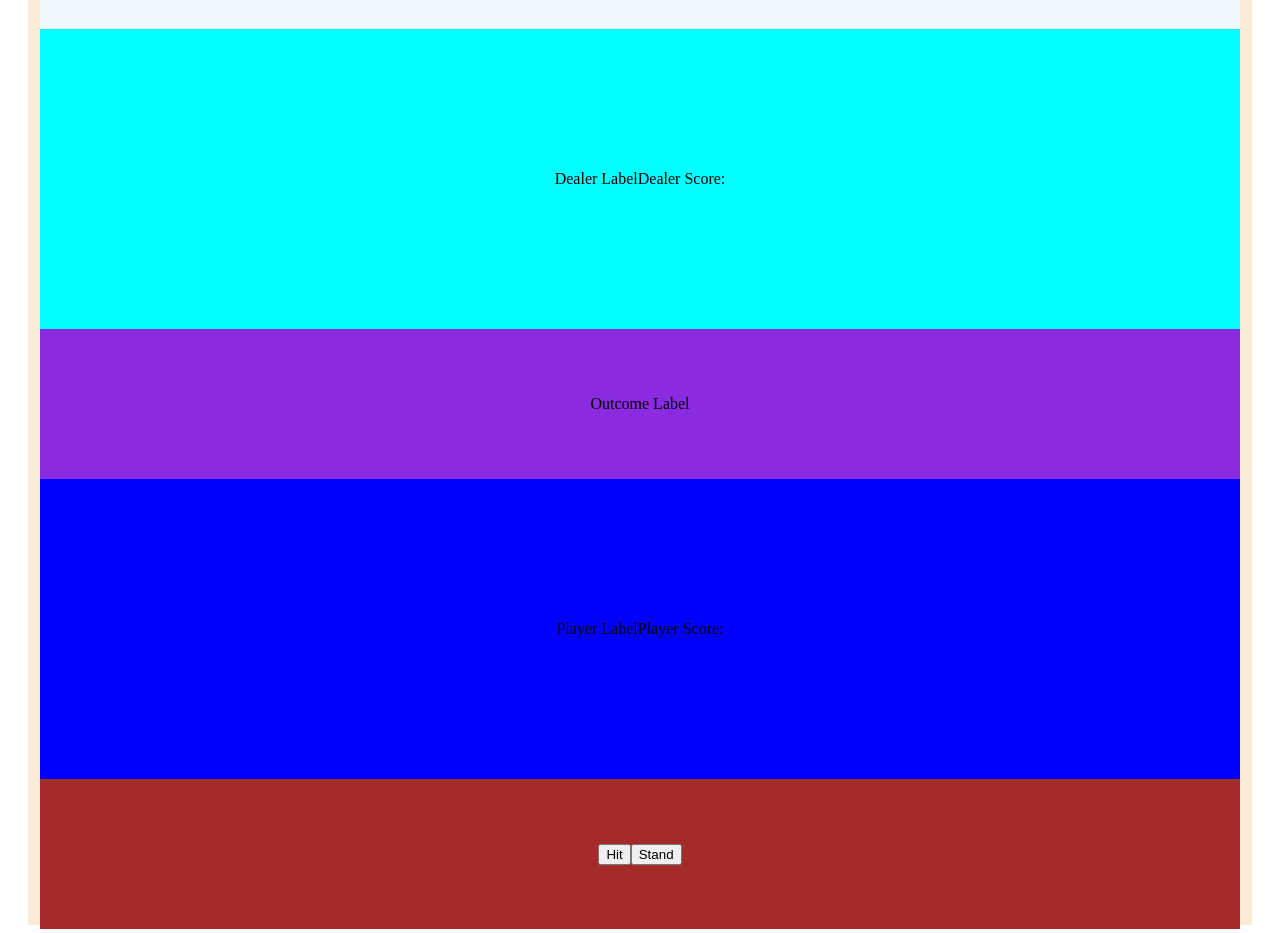
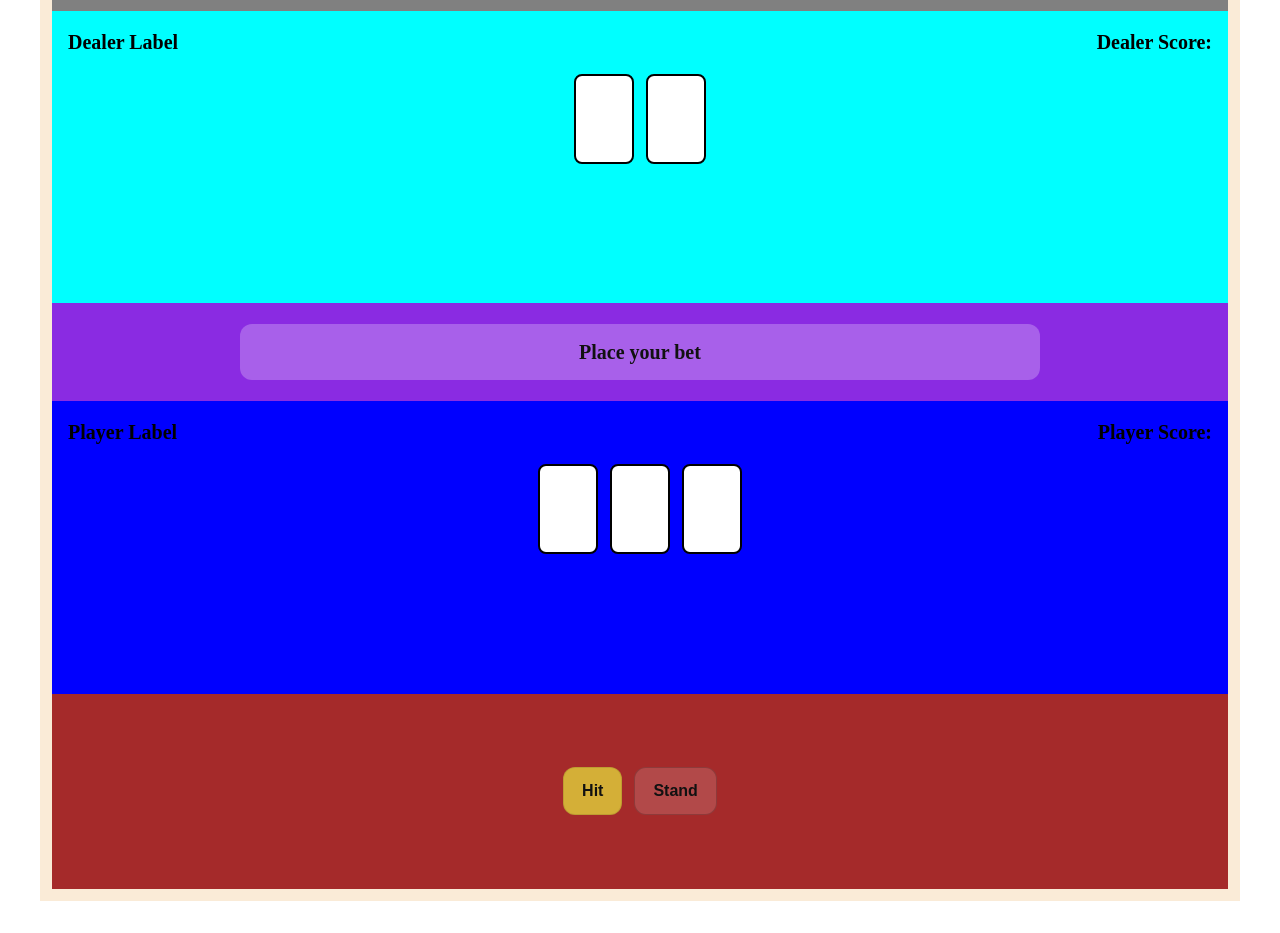
Before and after one commit to BraxtonTillman/blackjack, a plain HTML site: page test.html in a window 1280 px wide. Shown: the part 107-1040 px from the top of the page. After the commit the page ends 1016 px from the top, so only its background shows below. Drawn offline with Linux system fonts and the light colour scheme.

Commit message:
updated html and css

```diff
--- a/test.css
+++ b/test.css
@@ -1,3 +1,7 @@
+*,
+*::before,
+*::after { box-sizing: border-box; }
+
 /* ------ GAME CONTAINER -------- */
 .game-container {
     height: 1000px;
@@ -11,7 +15,7 @@
 .game-header {
     height: 10%;
     width: auto;
-    background-color: aliceblue;
+    background-color: grey;
 
     display: flex;
     align-items: center;
@@ -58,45 +62,154 @@
     opacity: 0.8;
 }
 
-
-
-
+/* ------ DEALER / PLAYER LAYOUT -------- */
+.player-area {
+    height: 30%;
+    width: auto;
+    background-color: blue;
+}
 
 .dealer-area {
     height: 30%;
     width: auto;
     background-color: aqua;
+}
+
+/* DEALER / PLAYER INFO */
+.dealer-info,
+.player-info {
+    display: flex;
+    justify-content: space-between;
+    align-items: center;
+    width: auto;
+    padding: 0 16px;
+    font-size: 1.25rem;
+    font-weight: 600;
+}
+
+/* ROW OF CARDS */
+#dealer-cards-row,
+#player-cards-row {
+    display: flex;
+    flex-direction: row;
+    justify-content: center;
+    align-items: center;
+    gap: 12px; /* space between cards */
+    flex-wrap: nowrap;
+    width: 100%;
+}
+
+/* DUMMY CARDS */
+.card {
+  width: 60px;
+  height: 90px;
+  background-color: white;
+  border: 2px solid black;
+  border-radius: 8px;
+
+  flex: 0 0 auto
+}
+
+/* ------- OUTCOME BANNER LAYOUT -------- */
+.outcome-banner-area {
+    height: 10%;
+    width: auto;
+    background-color: blueviolet;
+    padding: 8px 12px;
 
     display: flex;
     align-items: center;
     justify-content: center;
 }
 
-.outcome-banner-area {
-    height: 15%;
-    width: auto;
-    background-color: blueviolet;
-
+/* THE ACTUAL BANNER */
+ .outcome-banner {
+    min-height: 56px; /* reserve space so layout doesn't jump */
+    width: min(800px, 100%); /* max readable line length */
     display: flex;
     align-items: center;
     justify-content: center;
-}
+    text-align: center;
 
-.player-area {
-    height: 30%;
-    width: auto;
-    background-color: blue;
+    padding: 8px 12px;
+    border-radius: 12px;
 
-    display: flex;
-    align-items: center;
-    justify-content: center;
-}
+    /* neutral/idle look; tweak to match theme later */
+    background: rgba(255, 255, 255, 0.25);
+    color: #111;
+    font-size: 1.25rem;
+    font-weight: 700;
+
+    /* Result modifiers; toggle via JS later */
+    .outcome-banner.is-win  { background: rgba(46, 204, 113, 0.25); color: #0f5132; }
+    .outcome-banner.is-loss { background: rgba(231, 76, 60,  0.25); color: #842029; }
+    .outcome-banner.is-push { background: rgba(52, 152, 219, 0.25); color: #084298; }
+ }
+
+/* ------- CONTROLS BAR LAYOUT -------- */
 .controls-area {
-    height: 15%;
+    height: 20%;
     width: auto;
     background-color: brown;
 
     display: flex;
     align-items: center;
     justify-content: center;
+    gap: 12px;
+    flex-wrap: wrap;
+    padding: 12px 16px;
 }
+
+/* BASE BUTTON */
+.btn {
+    display:inline-flex;
+    align-items: center;
+    justify-content: center;
+
+    height: 48px;
+    padding: 0 18px;
+    border-radius: 12px;
+
+    font-size: 1rem;
+    font-weight: 700;
+    line-height: 1;
+    white-space: nowrap;
+    cursor: pointer;
+    user-select: none;
+    border: 1px solid transparent;
+    transition: transform 80ms ease, opacity 120ms ease, box-shadow 120ms ease;
+}
+
+/* Primary (Hit) - filled */
+.btn-primary {
+    background: #d4af37;    /* placeholder “gold” accent */
+    color: #111;
+    border-color: rgba(0,0,0,0.1)
+}
+
+.btn-primary:hover { transform: translateY(-1px); }
+.btn-primary:active { transform: translateY(0); }
+
+/* Secondary (Stand) - outline/subtle */
+.btn-secondary {
+    background: rgba(255,255,255,0.15);
+    color: #111;
+    border-color: rgba(0,0,0,0.2);
+}
+
+.btn-secondary:hover { transform: translateY(-1px); }
+.btn-secondary:active { transform: translateY(0); }
+
+/* Focus visibility (keyboard users) */
+.btn:focus-visible {
+  outline: 0;
+  box-shadow: 0 0 0 3px rgba(212, 175, 55, 0.45); /* thin focus ring */
+}
+
+/* Disabled look (set disabled via HTML or JS) */
+.btn:disabled,
+.btn[disabled] {
+  opacity: 0.5;
+  cursor: not-allowed;
+  transform: none;
+}
--- a/test.html
+++ b/test.html
@@ -26,23 +26,41 @@
       </div>
 
       <div class="dealer-area">
-        <label id="dealer-label">Dealer Label</label>
-        <p id="dealer-score">Dealer Score:</p>
-        <div id="dealer-cards-row"></div>
+        <div class="dealer-info">
+          <label id="dealer-label">Dealer Label</label>
+          <p id="dealer-score">Dealer Score:</p>
+        </div>
+        <div id="dealer-cards-row">
+          <!-- Cards go here -->
+          <div class="card"></div>
+          <div class="card"></div>
+        </div>
       </div>
 
       <div class="outcome-banner-area">
-        <label id="outcome-label"> Outcome Label </label>
+        <div class="outcome-banner" role="status" aria-live="polite">
+          Place your bet
+        </div>
       </div>
 
       <div class="player-area">
-        <label id="player-label">Player Label</label>
-        <p id="player-score">Player Score:</p>
+        <div class="player-info">
+          <label id="player-label">Player Label</label>
+          <p id="player-score">Player Score:</p>
+        </div>
+        <div id="player-cards-row">
+          <!-- Cards go here -->
+          <div class="card"></div>
+          <div class="card"></div>
+          <div class="card"></div>
+        </div>
       </div>
 
       <div class="controls-area">
-        <button id="hit">Hit</button>
-        <button id="stand">Stand</button>
+        <button id="hit" class="btn btn-primary" type="button">Hit</button>
+        <button id="stand" class="btn btn-secondary" type="button">
+          Stand
+        </button>
       </div>
     </div>
   </body>
```
